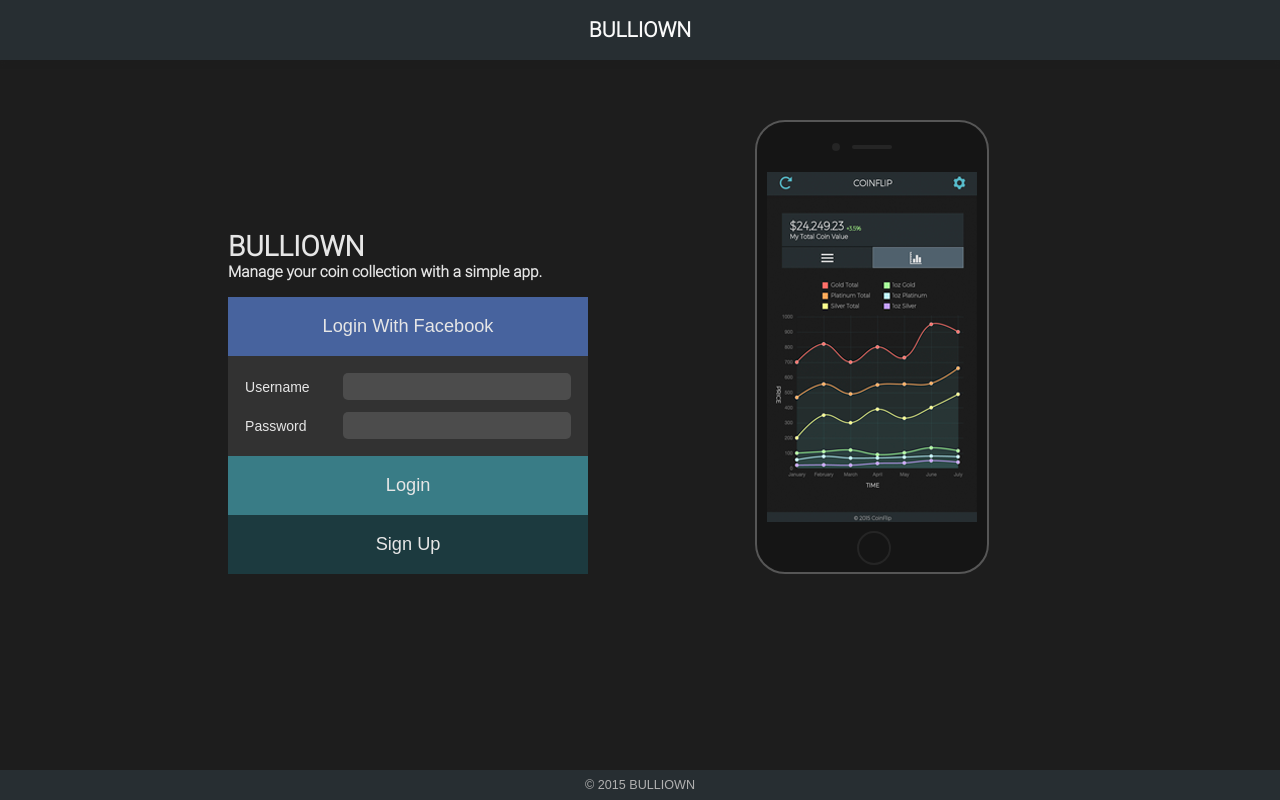
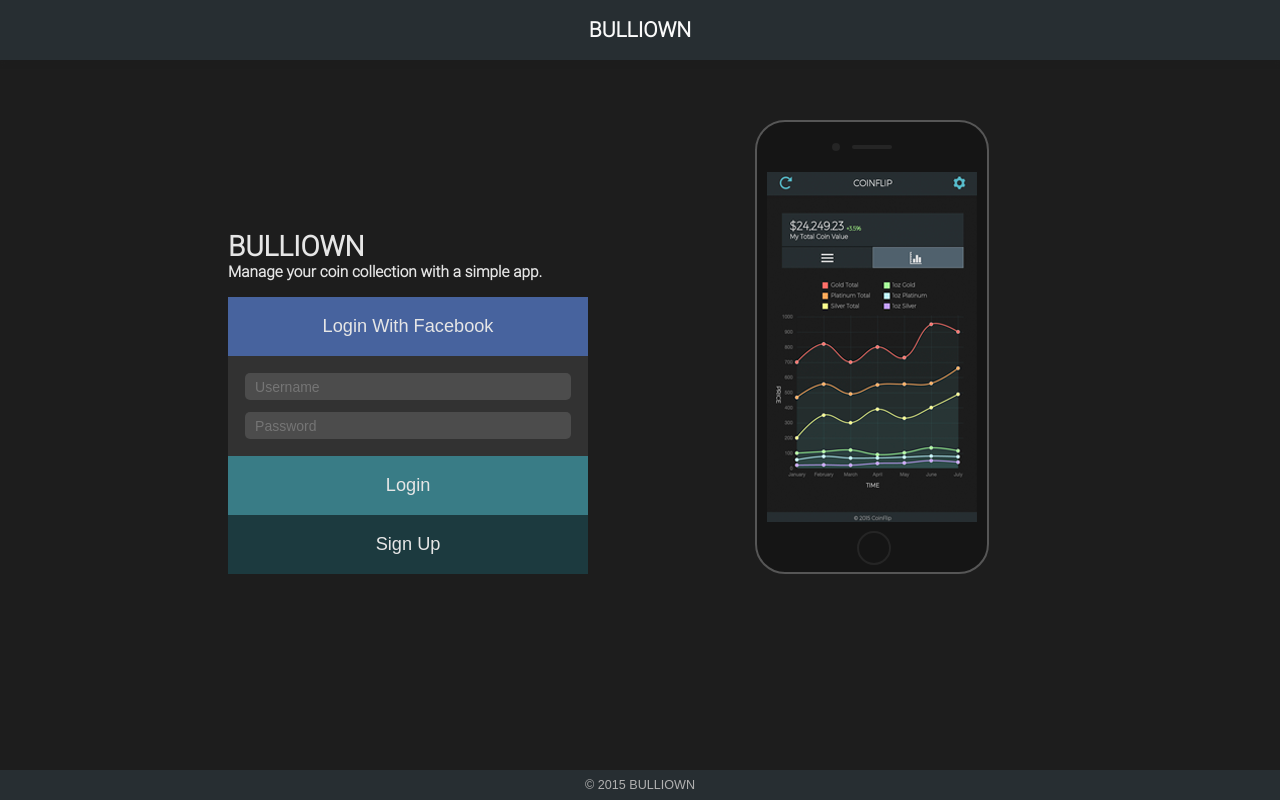
Before and after one commit to cse134b-team14/cse134b-team14.github.io, a plain HTML site: page index.html in a window 1280 px wide. Drawn offline with Linux system fonts and the light colour scheme.

Commit message:
Saving changes before merge

```diff
--- a/gulpfile.js
+++ b/gulpfile.js
@@ -9,6 +9,7 @@ var js = [
     "js/edit.js",
     "js/metal-main.js",
     "js/view.js",
+    "js/signup.js",
 ];
 var combined = [
     "js/jquery-1.11.2.min.js",
--- a/index.html
+++ b/index.html
@@ -32,12 +32,12 @@
             <div id='main-input-section'>
               <table>
                 <tr>
-                  <td>Username</td>
-                  <td><input type='text' id='username' name='username'/></td>
+                  <td><input type='text' id='username' name='username'
+                        placeholder='Username'/></td>
                 </tr>
                 <tr>
-                  <td>Password</td>
-                  <td><input type='password' id='passwd' name='passwd'/></td>
+                  <td><input type='password' id='passwd' name='passwd'
+                        placeholder='Password'/></td>
                 </tr>
               </table>
             </div>
--- /dev/null
+++ b/js/signup.js
@@ -0,0 +1,2 @@
+showSignup() {
+};
--- a/style/style.css
+++ b/style/style.css
@@ -1031,13 +1031,14 @@ strong {
  * * * * * * * * * * * * * * * */
 
 input {
+    font-family: Arial, sans-serif;
+    font-size: 14px;
     background-color: #4c4c4c;
     width: 125px;
     height: 27px;
-    padding: 0 10px;
+    padding: 5px 10px;
     border: none;
     color: white;
-    font-size: 12px;
     border-radius: 5px;
     outline: 0;
 }
@@ -1166,7 +1167,8 @@ select {
   line-height: 50px;
   height: 50px;
   background: #4C4C4C;
-  border: 2px solid #4C4C4C
+  border: 2px solid #4C4C4C;
+  padding: 0 10px;
 }
 
 .popup-main-button:hover {
```
